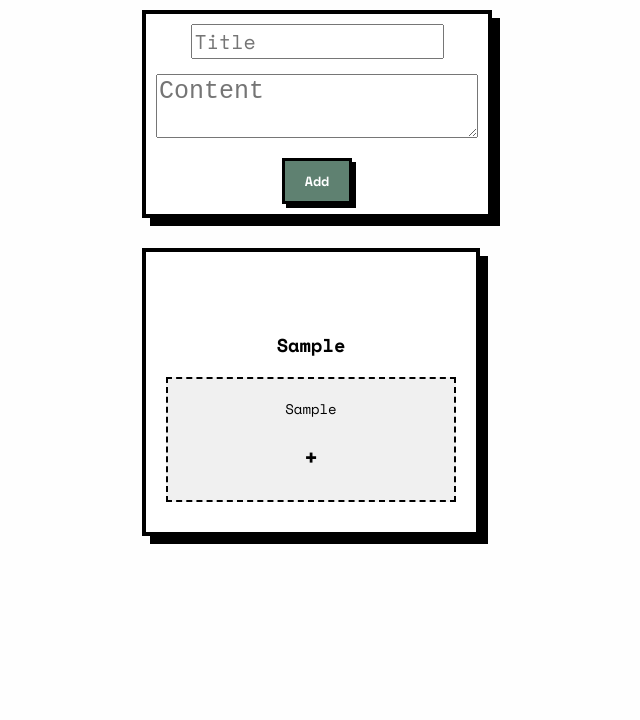
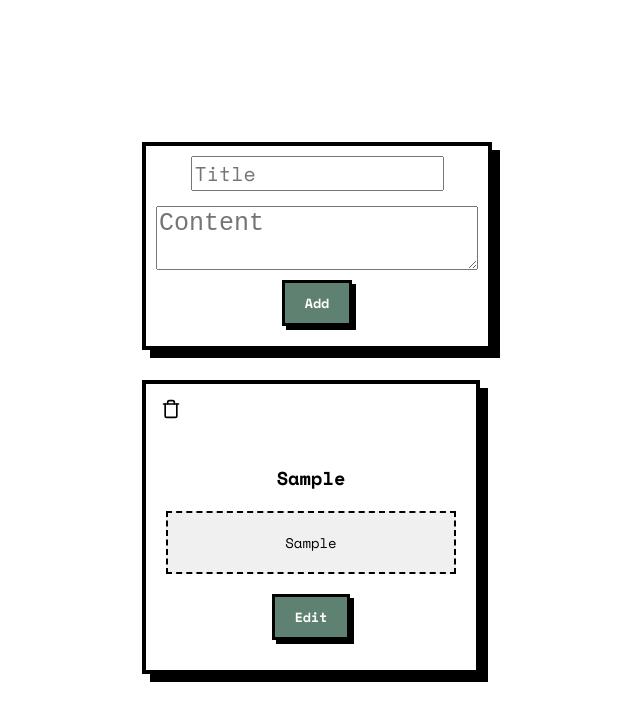
Before and after one commit to senabalioglu/react-note-website, a React (Vite) app: page / in a window 1280 px wide. Both pictures are taken after typing "Sample", "Sample" into the empty fields and a click on the button "Add". Shown: the top 720 px of the page, without its empty margins (323-963 px from the left). Built offline with nearby package versions, Linux system fonts and the light colour scheme.

Commit message:
edit note
not düzenleme özelliği eklendi

```diff
--- a/package.json
+++ b/package.json
@@ -11,7 +11,8 @@
   },
   "dependencies": {
     "react": "^19.1.0",
-    "react-dom": "^19.1.0"
+    "react-dom": "^19.1.0",
+    "react-icons": "^5.5.0"
   },
   "devDependencies": {
     "@eslint/js": "^9.30.1",
--- a/src/Notes.jsx
+++ b/src/Notes.jsx
@@ -8,14 +8,15 @@ function Notes() {
     const saved = localStorage.getItem("notes");
     return saved ? JSON.parse(saved) : [];
   });
+  const [editingNote, setEditingNote] = useState(null);
 
   const handleFormSubmit = (note) => {
     let updatedNotes;
 
     const isEdit = notes.find((n) => n.id === note.id);
-    if(isEdit){
+    if (isEdit) {
       updatedNotes = notes.map((n) => (n.id === note.id ? note : n));
-    }else{
+    } else {
       updatedNotes = [...notes, note];
     }
 
@@ -28,18 +29,31 @@ function Notes() {
     const newNoteList = notes.filter((note) => note.id != id);
     setNotes(newNoteList);
     localStorage.setItem("notes", JSON.stringify(newNoteList));
-  }
+  };
+
+  const handleEditNote = (id) => {
+    const noteToEdit = notes.find((note) => note.id === id);
+    setEditingNote(noteToEdit);
+  };
 
   return (
     <>
-      <NoteForm onSubmit={handleFormSubmit} />
+      <NoteForm
+        onSubmit={handleFormSubmit}
+        existingNote={editingNote}
+        onCancel={() => setEditingNote(null)}
+      />
+
+      <div className="notes-div">
         {notes.map((note) => (
-        <>
-        <div className="notes-div" >
-            <NoteCard key={note.id} note={note} onEdit={null} onDelete={() => handleDeleteNote(note.id)} />
+          <NoteCard
+            key={note.id}
+            note={note}
+            onEdit={() => handleEditNote(note.id)}
+            onDelete={() => handleDeleteNote(note.id)}
+          />
+        ))}
       </div>
-        </>
-      ))}
     </>
   );
 }
--- a/src/components/NoteCard/NoteCard.css
+++ b/src/components/NoteCard/NoteCard.css
@@ -1,12 +1,13 @@
 body {
-  margin: 0;
-  padding: 0;
-  background: #fefefe;
+  display: flex;
+  justify-content: center;
+  min-height: 100vh;
+  align-items: center;
 }
 
 .card-container {
   margin: 10px;
-  margin-top: 30px;
+  margin-top: 20px;
   max-width: 330px;
   background: #ffffff;
   border: 4px solid #000000;
@@ -15,7 +16,7 @@ body {
 }
 
 .inner-container {
-  padding: 60px 20px 30px;
+  padding: 5px 20px 30px;
   text-align: center;
 }
 
--- a/src/components/NoteCard/NoteCard.jsx
+++ b/src/components/NoteCard/NoteCard.jsx
@@ -1,19 +1,19 @@
 import "./NoteCard.css";
+import { FiTrash } from "react-icons/fi";
 
-function NoteCard({note, onEdit, onDelete}) {
+function NoteCard({ note, onEdit, onDelete }) {
   return (
     <>
-      <div onClick={onDelete} className="card-container">
+      <div className="card-container">
+        <FiTrash style={{ fontSize: 20, margin: 15 }} onClick={onDelete} />
         <div className="inner-container">
           <div>
             <h3>{note.title}</h3>
           </div>
           <div className="note-div">
-            <p>
-              {note.content}
-            </p>
-            <h2> + </h2>
+            <p>{note.content}</p>
           </div>
+          <button className="btn" onClick={onEdit} >Edit</button>
         </div>
       </div>
     </>
--- a/src/components/NoteForm/NoteForm.css
+++ b/src/components/NoteForm/NoteForm.css
@@ -26,8 +26,6 @@
 
 .note-form button {
   font-family: "Space Mono", monospace;
-  margin-top: 20px;
-  display: inline-block;
   padding: 10px 20px;
   background: #5f8171;
   color: #fff;
@@ -36,6 +34,7 @@
   border: 3px solid #000;
   box-shadow: 4px 4px 0 #000;
   transition: all 0.2s ease;
+  margin: 10px;
 }
 
 .note-form button:hover {
--- a/src/components/NoteForm/NoteForm.jsx
+++ b/src/components/NoteForm/NoteForm.jsx
@@ -4,6 +4,13 @@ import { useEffect, useState } from "react";
 function NoteForm({ onSubmit, existingNote, onCancel }) {
   const [title, setTitle] = useState("");
   const [content, setContent] = useState("");
+
+  useEffect(() => {
+    if (existingNote) {
+      setTitle(existingNote.title);
+      setContent(existingNote.content);
+    }
+  }, [existingNote]);
 
   const handleSubmit = (e) => {
     e.preventDefault();
@@ -36,8 +43,21 @@ function NoteForm({ onSubmit, existingNote, onCancel }) {
             placeholder="Content"
             value={content}
           />
-          <button type="submit"> {existingNote ? "Update" : "Add"} </button>
-          {existingNote && <button onClick={onCancel}>Cancel</button>}
+          <div>
+            <button type="submit"> {existingNote ? "Update" : "Add"} </button>
+            {existingNote && (
+              <button
+                type="button"
+                onClick={() => {
+                  setTitle("");
+                  setContent("");
+                  onCancel(); // Bu Notes.js içinde editingNote'u null yapacak
+                }}
+              >
+                Cancel
+              </button>
+            )}
+          </div>
         </form>
       </div>
     </>
--- a/src/index.css
+++ b/src/index.css
@@ -1,11 +1,11 @@
 body{
   font-family: "Space Mono", monospace;
-  display: flex;
-  align-items: center;
-  justify-content: center;
 }
 
 .notes-div{
-
+  display: grid;
+  grid-template-columns: repeat(auto-fit, minmax(280px, 1fr));
+  max-width: 1000px;
+  justify-content: center;
 
 }
```
Also changed, not shown: 1 other file (tests, documents, lock files or other folders). Lines whose indentation alone changed are shown as unchanged.
